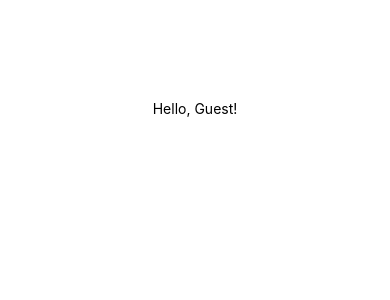
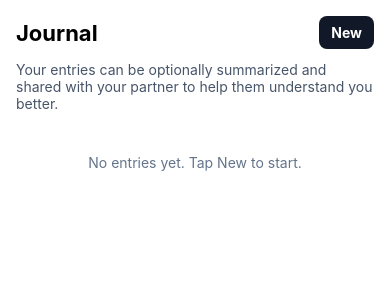
Before and after one commit to BenjaminSoYH/us-dh25, a React Native app: screen / in a window 390 px wide. Shown: the top 300 px of the page. Built offline with nearby package versions, Linux system fonts and the light colour scheme.

Commit message:
Expose Journal screen directly in App.tsx for testing purposes and fix import statement in journal-summarize function.

```diff
--- a/App.tsx
+++ b/App.tsx
@@ -1,6 +1,7 @@
 import * as React from 'react';
 import { NavigationContainer } from '@react-navigation/native';
 import AppNavigator from './navigation/AppNavigator';
+import JournalScreen from './screens/JournalScreen';
 import { useFonts } from "expo-font";
 import * as ExpoSplashScreen from 'expo-splash-screen';
 import { useEffect } from "react";
@@ -25,8 +26,8 @@ export default function App() {
 
   return (
     <NavigationContainer>
-      {/* AppNavigator should contain your tab/stack setup (e.g., bottom tabs) */}
-      <AppNavigator />
+      {/* TEMP: expose Journal screen directly for testing */}
+      <JournalScreen />
     </NavigationContainer>
   );
 }
```
Also changed, not shown: 1 other file (tests, documents, lock files or other folders).
